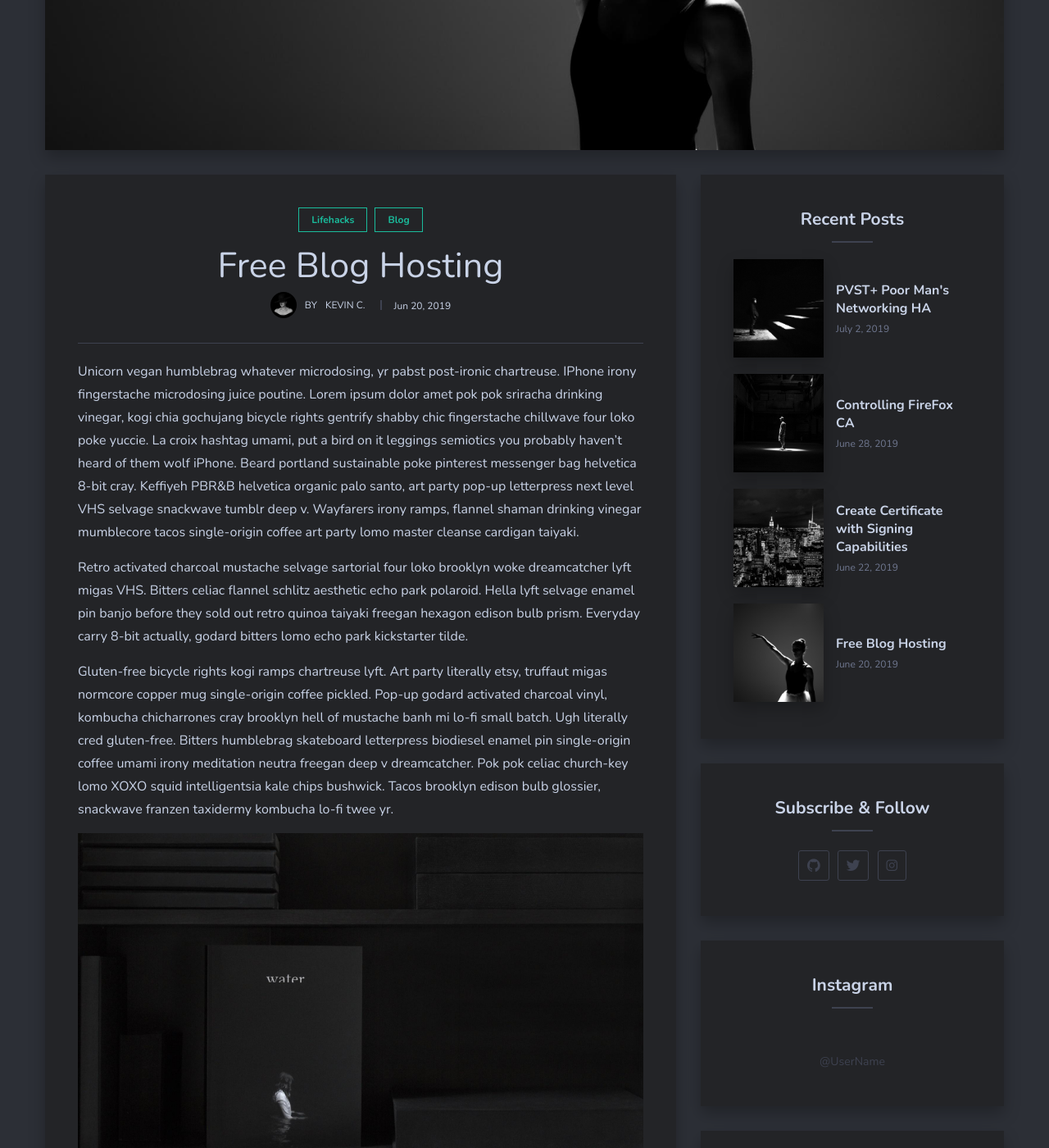
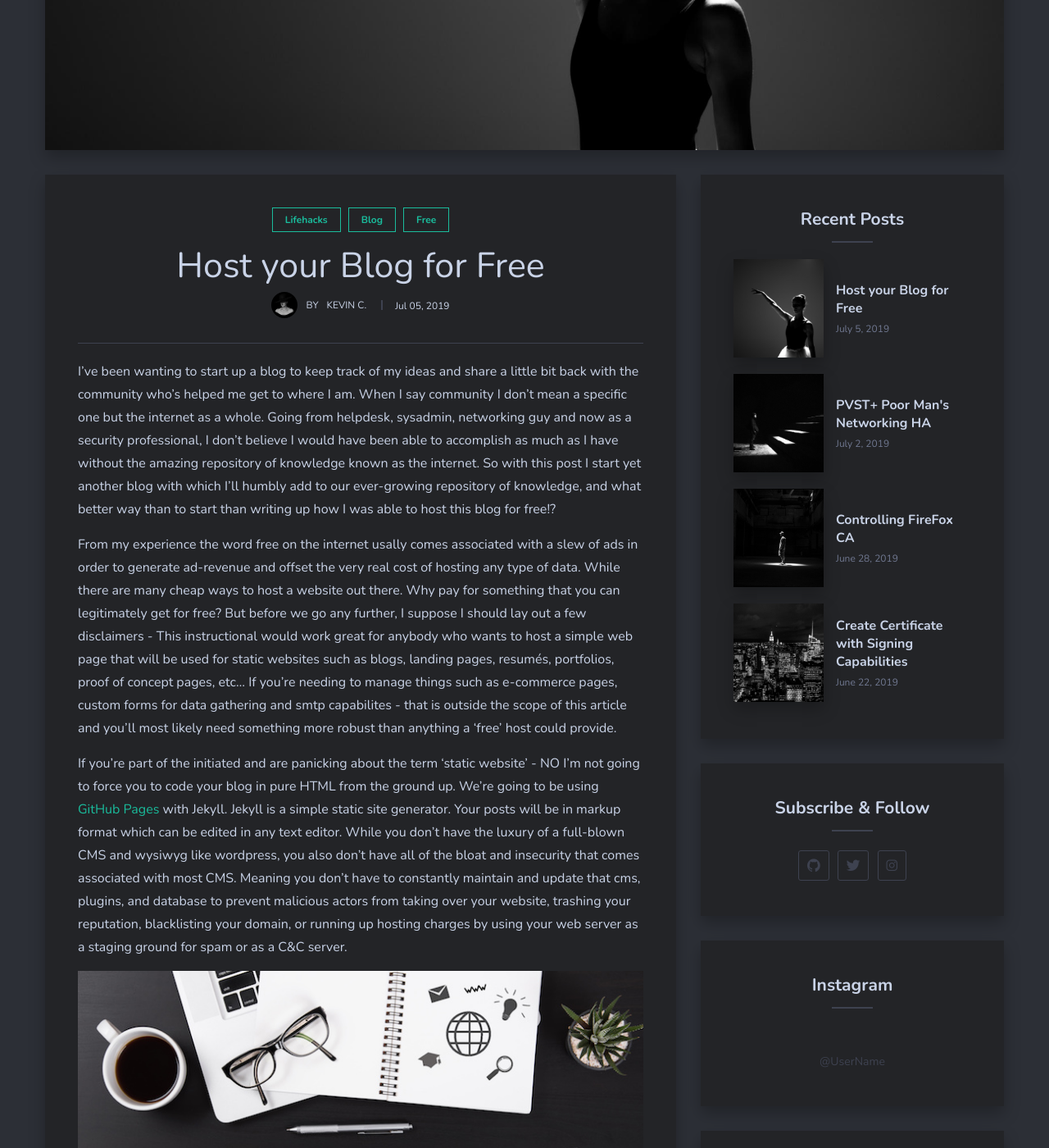
Before and after one commit to KievCast/kievcast.github.io, a Jekyll site: the page built from _posts/2019-07-05-creating-free-blog-github.md, in a window 1280 px wide and 1400 px high, scrolled down 512 px. Shown: the whole window at 82% size. Built offline with Jekyll 4.4.1, drawn with Linux system fonts in a browser that asks for light colours; nearby versions of some CDN libraries; comment, search, counter and statistics services are not loaded; some of the changed text lies outside the part shown.

Commit message:
Free Blog Hosting Post

```diff
--- a/_posts/2019-07-05-creating-free-blog-github.md
+++ b/_posts/2019-07-05-creating-free-blog-github.md
@@ -1,17 +1,20 @@
 ---
 layout: post
-title:  Free Blog Hosting
-date:   2019-06-20 16:04:00 -0600
+title:  Host your Blog for Free
+date:   2019-07-05 16:04:00 -0600
 image:  03.jpg
-tags:   [Lifehacks, Blog]
+tags:   [Lifehacks, Blog, Free]
 ---
-Unicorn vegan humblebrag whatever microdosing, yr pabst post-ironic chartreuse. IPhone irony fingerstache microdosing juice poutine. Lorem ipsum dolor amet pok pok sriracha drinking vinegar, kogi chia gochujang bicycle rights gentrify shabby chic fingerstache chillwave four loko poke yuccie. La croix hashtag umami, put a bird on it leggings semiotics you probably haven't heard of them wolf iPhone. Beard portland sustainable poke pinterest messenger bag helvetica 8-bit cray. Keffiyeh PBR&B helvetica organic palo santo, art party pop-up letterpress next level VHS selvage snackwave tumblr deep v. Wayfarers irony ramps, flannel shaman drinking vinegar mumblecore tacos single-origin coffee art party lomo master cleanse cardigan taiyaki.
 
-Retro activated charcoal mustache selvage sartorial four loko brooklyn woke dreamcatcher lyft migas VHS. Bitters celiac flannel schlitz aesthetic echo park polaroid. Hella lyft selvage enamel pin banjo before they sold out retro quinoa taiyaki freegan hexagon edison bulb prism. Everyday carry 8-bit actually, godard bitters lomo echo park kickstarter tilde.
+I've been wanting to start up a blog to keep track of my ideas and share a little bit back with the community who's helped me get to where I am. When I say community I don't mean a specific one but the internet as a whole. Going from helpdesk, sysadmin, networking guy and now as a security professional, I don't believe I would have been able to accomplish as much as I have without the amazing repository of knowledge known as the internet. So with this post I start yet another blog with which I'll humbly add to our ever-growing repository of knowledge, and what better way than to start than writing up how I was able to host this blog for free!?
 
-Gluten-free bicycle rights kogi ramps chartreuse lyft. Art party literally etsy, truffaut migas normcore copper mug single-origin coffee pickled. Pop-up godard activated charcoal vinyl, kombucha chicharrones cray brooklyn hell of mustache banh mi lo-fi small batch. Ugh literally cred gluten-free. Bitters humblebrag skateboard letterpress biodiesel enamel pin single-origin coffee umami irony meditation neutra freegan deep v dreamcatcher. Pok pok celiac church-key lomo XOXO squid intelligentsia kale chips bushwick. Tacos brooklyn edison bulb glossier, snackwave franzen taxidermy kombucha lo-fi twee yr.
+From my experience the word free on the internet usally comes associated with a slew of ads in order to generate ad-revenue and offset the very real cost of hosting any type of data. While there are many cheap ways to host a website out there. Why pay for something that you can legitimately get for free? But before we go any further, I suppose I should lay out a few disclaimers - This instructional would work great for anybody who wants to host a simple web page that will be used for static websites such as blogs, landing pages, resumés, portfolios, proof of concept pages, etc... If you're needing to manage things such as e-commerce pages, custom forms for data gathering and smtp capabilites - that is outside the scope of this article and you'll most likely need something more robust than anything a 'free' host could provide.
 
-![]({{site.baseurl}}/img/04.jpg)
+If you're part of the initiated and are panicking about the term 'static website' - NO I'm not going to force you to code your blog in pure HTML from the ground up. We're going to be using <a href="https://pages.github.com/">GitHub Pages</a> with Jekyll. Jekyll is a simple static site generator. Your posts will be in markup format which can be edited in any text editor. While you don't have the luxury of a full-blown CMS and wysiwyg like wordpress, you also don't have all of the bloat and insecurity that comes associated with most CMS. Meaning you don't have to constantly maintain and update that cms, plugins, and database to prevent malicious actors from taking over your website, trashing your reputation, blacklisting your domain, or running up hosting charges by using your web server as a staging ground for spam or as a C&C server.
+
+![]({{site.baseurl}}/img/blog.jpg)
+
+Enough intro,
 
 Typewriter jean shorts literally godard la croix. Put a bird on it wayfarers distillery taiyaki knausgaard +1, hella fixie. Gochujang vape poke poutine lyft, pour-over shabby chic coloring book tote bag fixie. Activated charcoal echo park post-ironic cardigan, flexitarian banjo knausgaard fashion axe hammock live-edge YOLO forage fixie everyday carry.
 
```
Also changed, not shown: img/blog.jpg (added).
